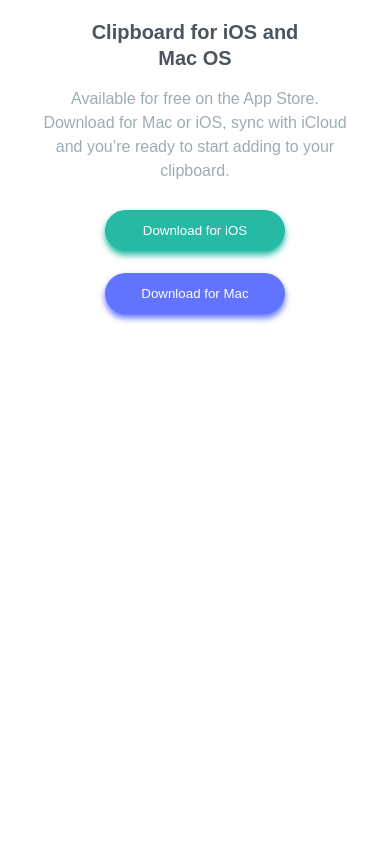
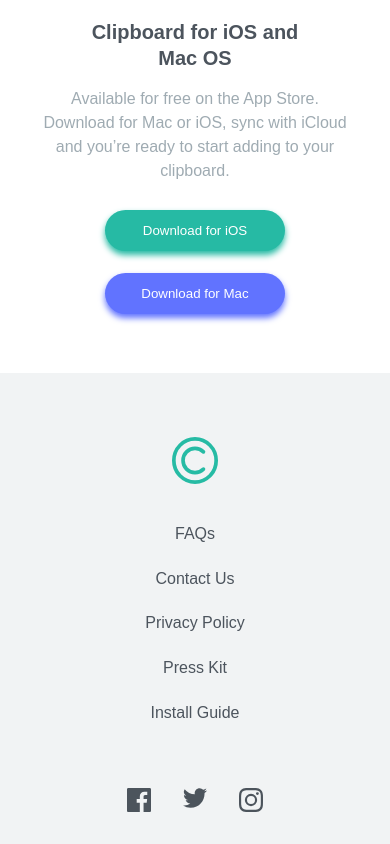
Before and after one commit to amansgz/react-clipboard-landing-page, a React (Vite) app: page / in a window 390 px wide. Shown: the part 3844-4688 px from the top of the page. Before the commit the page ends 4217 px from the top, so only its background shows below. Built offline with nearby package versions, Linux system fonts and the light colour scheme; a web font is replaced by a local one.

Commit message:
Add responsive footer

```diff
--- a/src/App.jsx
+++ b/src/App.jsx
@@ -4,6 +4,7 @@
 import Clients from "./components/Clients";
 import Download from "./components/Download";
 import Workflow from "./components/Workflow";
+import Footer from "./components/Footer";
 
 const App = () => (
   <>
@@ -13,6 +14,7 @@
     <Workflow />
     <Clients />
     <Download />
+    <Footer />
   </>
 );
 
--- a/src/GlobalStyle.jsx
+++ b/src/GlobalStyle.jsx
@@ -42,4 +42,12 @@
 		width: 100%;
 		object-fit: cover;
 	}
+	ul {
+		list-style-type: none;
+	}
+	a {
+		text-decoration: none;
+		color: ${COLORS.neutral1};
+	}
+
 `
--- /dev/null
+++ b/src/components/Footer.jsx
@@ -0,0 +1,49 @@
+import { StyledFooter, Logo, ListLinks, ListSocialLinks } from "./styles/Footer.styled";
+import { footerLinks, socialMedia } from "../constants";
+import { logo } from "../assets";
+
+const Footer = () => (
+	<StyledFooter>
+		<Logo>
+			<img src= {logo} alt="logo"/>
+		</Logo>
+
+  	<ListLinks>
+      <div>
+    		<li>
+    			<a href="#">FAQs</a>
+    		</li>
+    			<li>
+    			<a href="#">Contact Us</a>
+    		</li>
+    	</div>
+
+    	<div>
+    		<li>
+    			<a href="#">Privacy Policy</a>
+    		</li>
+    			<li>
+    			<a href="#">Press Kit</a>
+    		</li>
+    	</div>
+    	<div>
+    		<li>
+    			<a href="#">Install Guide</a>
+    		</li>
+    	</div>
+    </ListLinks>
+
+    <ListSocialLinks>
+    	{socialMedia.map((item, index) => (
+    		<li key= {item.id}>
+    			<a href="">
+    				<img src= {item.icon} alt=""/>
+    			</a>
+    		</li>
+    	))}
+    </ListSocialLinks>
+
+	</StyledFooter>
+);
+
+export default Footer;
--- /dev/null
+++ b/src/components/styles/Footer.styled.jsx
@@ -0,0 +1,51 @@
+import styled from "styled-components";
+import { COLORS } from "./values";
+
+export const StyledFooter = styled.footer`
+	display: flex;
+	flex-direction: column;
+	align-items: center;
+	justify-content: center;
+	padding: 3em 2em 1em;
+	text-align: center;
+	background-color: ${COLORS.neutral3};
+
+	@media (min-width: 768px) {
+		flex-direction: row;
+		justify-content: space-around;
+	}
+`
+
+export const Logo = styled.picture`
+	width: 12vw;
+	max-width: 50px;
+	margin: 1em;
+`
+
+export const ListLinks = styled.ul`
+	@media (min-width: 768px) {
+		display: flex;
+		text-align: left;
+	}
+
+	li {
+		margin: 1.5em;
+
+		@media (min-width: 900px) {
+			margin-right: 4em;
+		}
+	}
+	a:hover,
+	a:focus {
+		color: ${COLORS.primary1};
+	}
+`
+
+export const ListSocialLinks = styled.ul`
+	display: flex;
+	margin-top: 1.5em;
+
+	li {
+		margin: 1em;
+	}
+`
--- a/src/components/styles/values.js
+++ b/src/components/styles/values.js
@@ -2,7 +2,8 @@
 	primary1: 'hsl(171, 66%, 44%)',
 	primary2: 'hsl(233, 100%, 69%)',
 	neutral1: 'hsl(210, 10%, 33%)',
-	neutral2: 'hsl(201, 11%, 66%)'
+	neutral2: 'hsl(201, 11%, 66%)',
+	neutral3: 'hsl(201, 11%, 95%)'
 };
 
 export const SIZES = {
--- a/src/constants/index.js
+++ b/src/constants/index.js
@@ -79,9 +79,6 @@
 
 export const footerLinks = [
   {
-    title: "Useful Links",
-    links: [
-      {
     name: "FAQs",
     link: "",
   },
@@ -101,23 +98,21 @@
     name: "Install Guide",
     link: "",
   },
-    ],
-  }
 ];
 
 export const socialMedia = [
   {
-    id: "social-media-2",
+    id: "social-media-1",
     icon: iconFacebook,
     link: "https://www.facebook.com/",
   },
   {
-    id: "social-media-3",
+    id: "social-media-2",
     icon: iconTwitter,
     link: "https://www.twitter.com/",
   },
   {
-    id: "social-media-1",
+    id: "social-media-3",
     icon: iconInstagram,
     link: "https://www.instagram.com/",
   }
```
Lines whose indentation alone changed are shown as unchanged.
